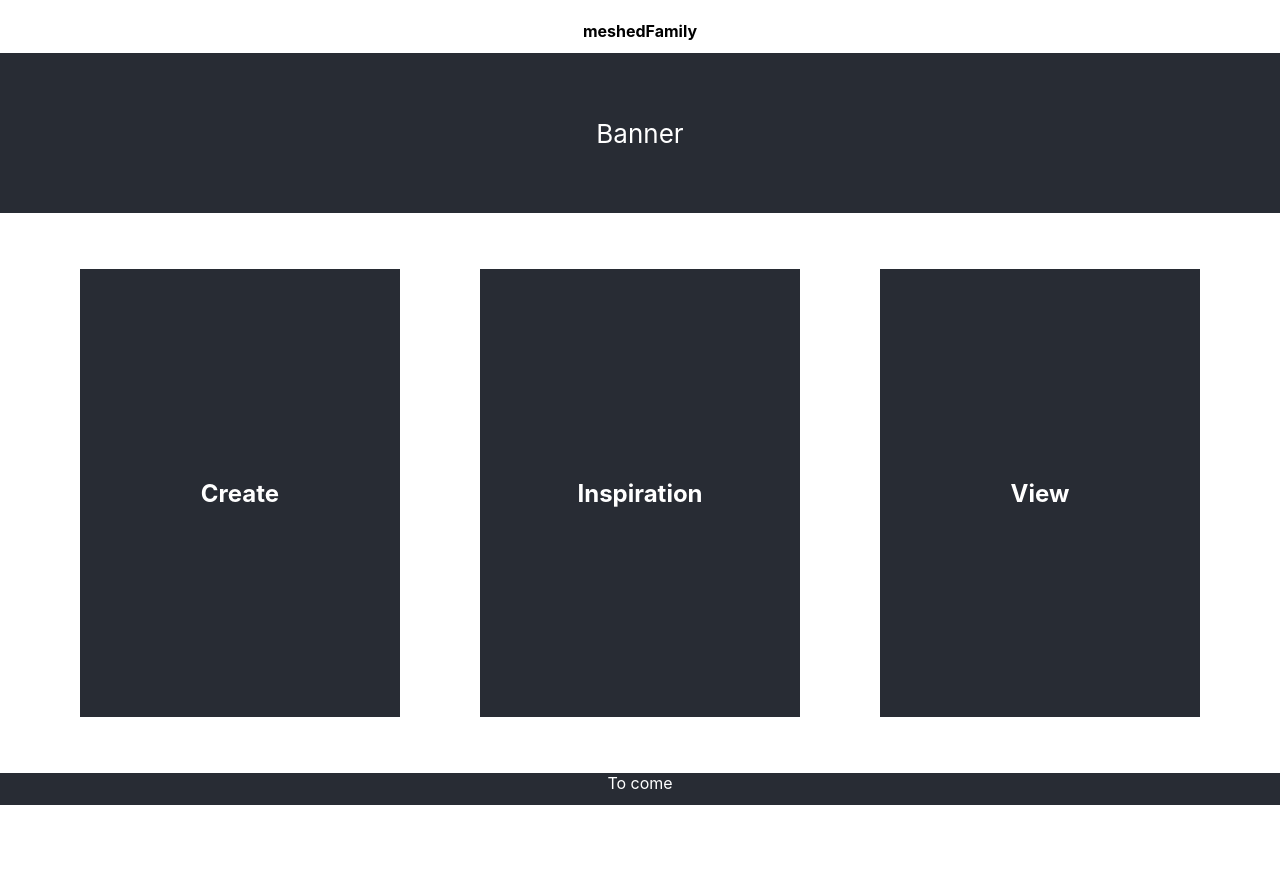
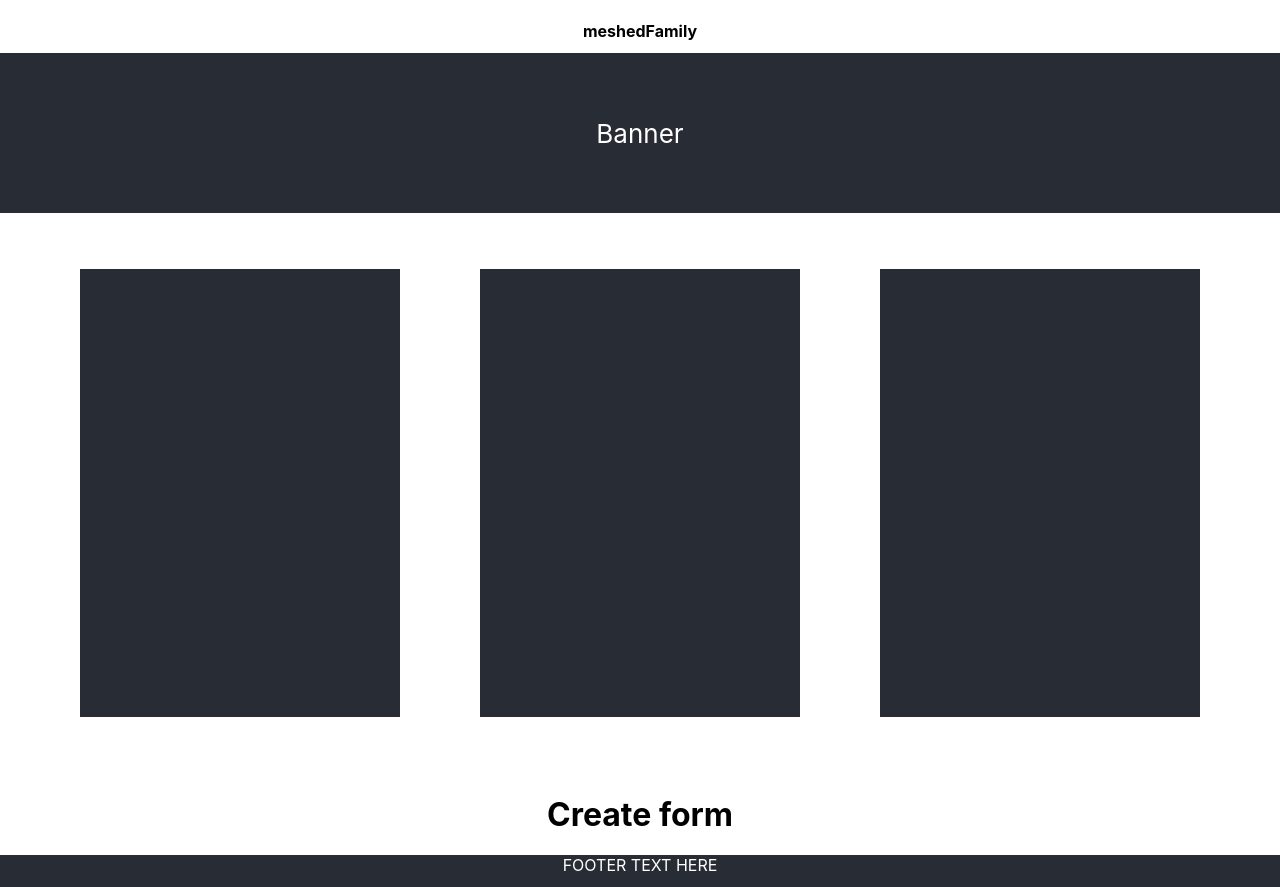
Before and after one commit to Kashiff11/Meshed, a React (Create React App) app: page /create in a window 1280 px wide. Before the commit the page ends 805 px from the top, so only its background shows below. Built offline with nearby package versions, Linux system fonts and the light colour scheme.

Commit message:
First Button Operational

```diff
--- a/src/App.js
+++ b/src/App.js
@@ -1,5 +1,6 @@
 import React from 'react';
 import { Route, Link } from "react-router-dom";
+import Create from "./Create";
 import './App.css';
 
 function App() {
@@ -9,18 +10,19 @@ function App() {
         <div><h4>meshedFamily</h4></div>
       </header>
       <banner className="App-header">Banner</banner>
-      <main className="button-container">
-        <div className="button">
-          <h2 className = "button-text">Create</h2>
-        </div>
-        <div className="button">
-          <h2 className = "button-text">Inspiration</h2>
-        </div>
-        <div className="button">
-          <h2 className = "button-text">View</h2>
-        </div>
+      <nav className="button-container">
+        <Link className="button" to="/create"></Link>
+        <Link className="button" to="/inspiration"></Link>
+        <Link className="button" to="/view"></Link>
+      </nav>
+      <main>
+        <Route path="/create">
+          <Create/>
+        </Route>
       </main>
-      <footer>To come</footer>
+
+
+      <footer>FOOTER TEXT HERE</footer>
     </div>
   );
 }
--- /dev/null
+++ b/src/Create.jsx
@@ -0,0 +1,11 @@
+import React from "react";
+
+function Create() {
+  return (
+    <div>
+      <h1>Create form</h1>
+    </div>
+  )
+}
+
+export default Create;
```
